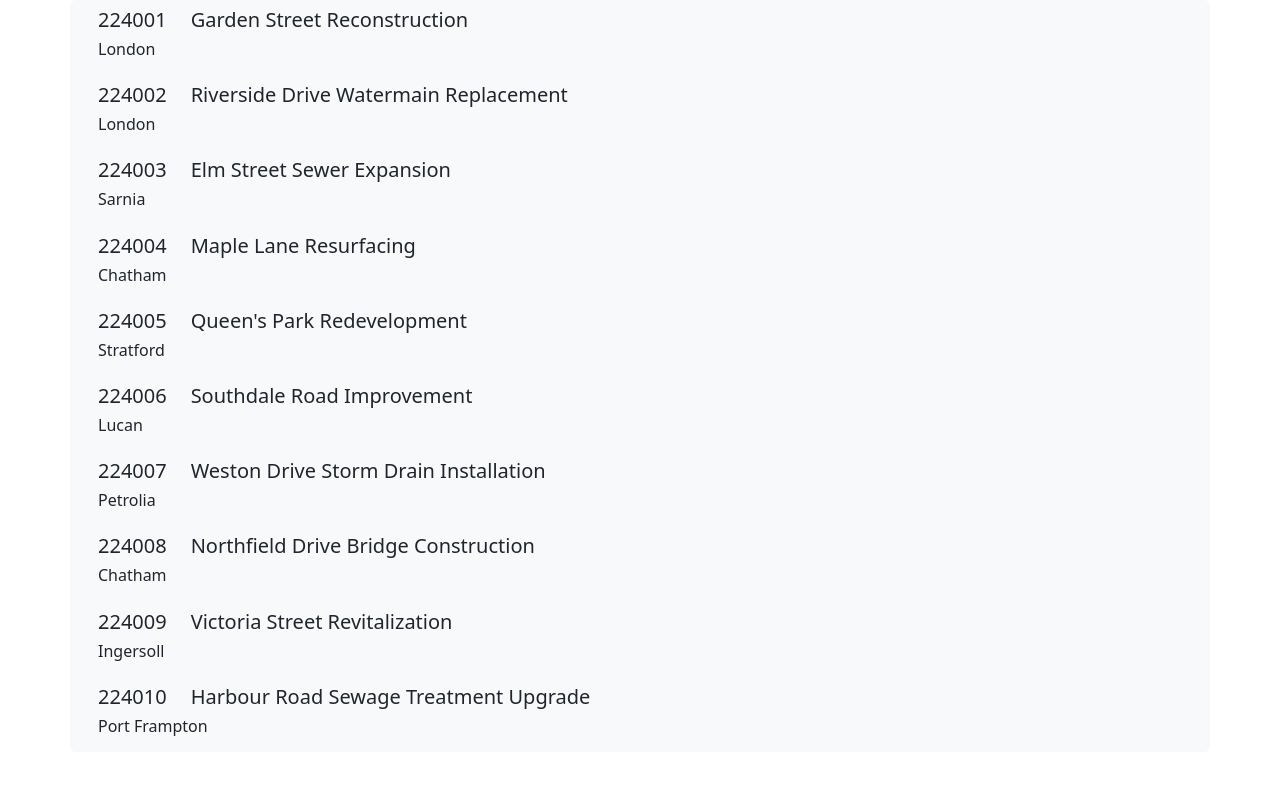
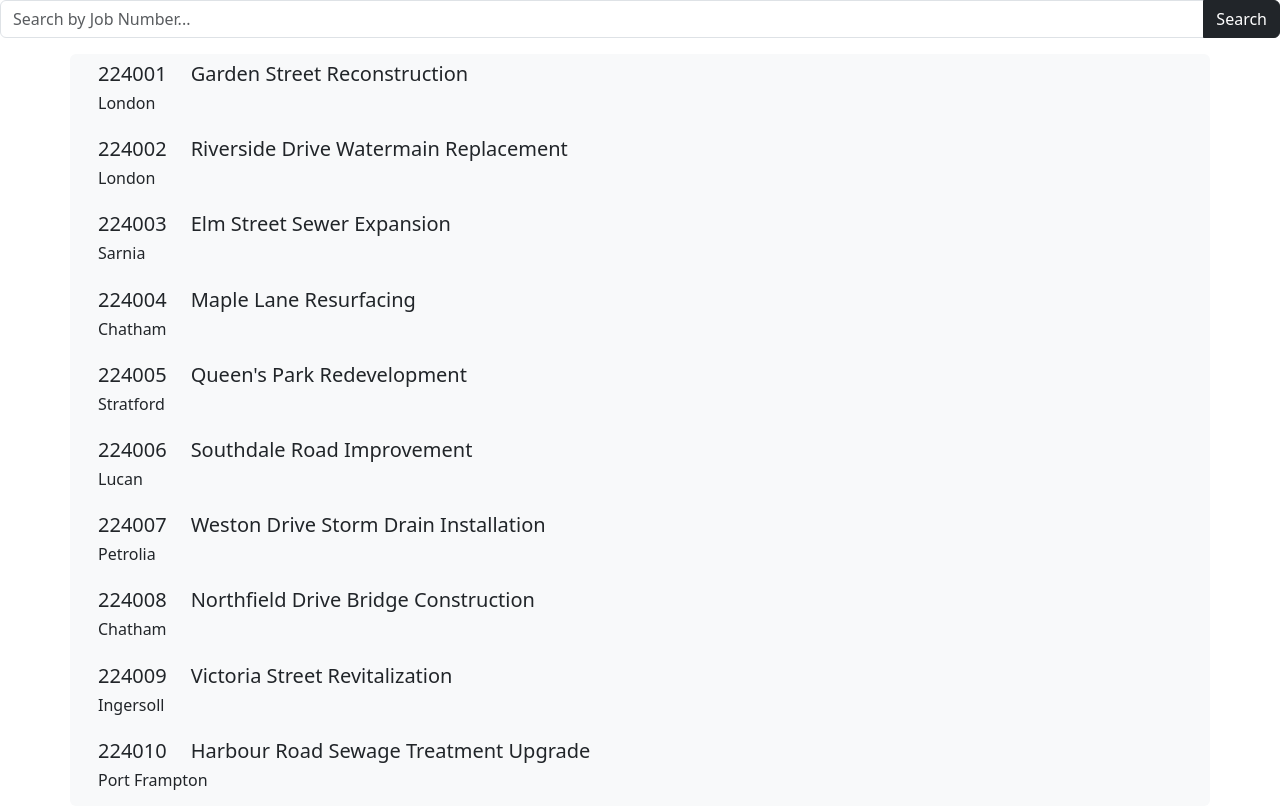
Before and after one commit to subtlemocha00/inspection-book, a React (Vite) app: page / in a window 1280 px wide. Built offline with nearby package versions, Linux system fonts and the light colour scheme.

Commit message:
added the start of a search bar

```diff
--- a/src/App.jsx
+++ b/src/App.jsx
@@ -6,6 +6,7 @@ import Dashboard from "./components/Dashboard/Dashboard";
 import { jobs } from './jobs'
 import List from "./components/Search/List";
 import { loadFromLocalStorage, saveToLocalStorage } from "./utils/storage";
+import Search from "./components/Search/SearchBar";
 
 const userList = [{ username: 'user', password: 'password' }, { username: 'subtlemocha', password: '12345' }, { username: '', password: '' }]
 
@@ -90,11 +91,12 @@ const App = () => {
 
 	const removeFromList = (id) => {
 		if (showJobList) setJobList(prevJobList => prevJobList.filter(item => item.id !== id));
-		// if (currentListType === 'items') setItemList(prevChecklist => prevChecklist.filter(item => item.id !== id));
-		// if (currentListType === 'appointments') setAppointmentList(prevChecklist => prevChecklist.filter(item => item.id !== id));
-		// if (currentListType === 'cardList') setCardList(prevChecklist => prevChecklist.filter(item => item.id !== id));
+	}
 
-	}
+	const handleSearchResult = (result) => {
+		console.log('Search Result:', result);
+		// Perform additional logic with the search result (e.g., display details)
+	};
 
 	return (
 		<>
@@ -104,10 +106,11 @@ const App = () => {
 			}
 			{!isMember && !isLoggedIn &&
 				<SignUp handleSignUp={handleSignUp} setIsMember={setIsMember} error={error} success={success} />
-			} */}
+			}
 			{isMember && isLoggedIn &&
 				<Dashboard user={currentUser} />
-			}
+			} */}
+			<Search data={jobList} onSearchResult={handleSearchResult} />
 			{showJobList &&
 				<List items={jobList} setItemList={setJobList} removeItem={removeFromList} />
 			}
--- /dev/null
+++ b/src/components/Search/SearchBar.jsx
@@ -0,0 +1,40 @@
+import { useState } from "react";
+
+const SearchBar = ({ data, onSearchResult }) => {
+    const [searchInput, setSearchInput] = useState('');
+
+    const handleSearch = () => {
+        // Perform the search using the id property
+        const result = data.find(item => item.number === searchInput.trim());
+        if (result) {
+            onSearchResult(result);
+        } else {
+            console.log('No item found with the provided ID.');
+        }
+    };
+
+    const handleInputChange = (e) => {
+        setSearchInput(e.target.value);
+    };
+
+    return (
+        <div className="input-group mb-3">
+            <input
+                type="text"
+                className="form-control"
+                placeholder="Search by Job Number..."
+                value={searchInput}
+                onChange={handleInputChange}
+            />
+            <button
+                className="btn btn-dark w-auto"
+                type="button"
+                onClick={handleSearch}
+            >
+                Search
+            </button>
+        </div>
+    );
+};
+
+export default SearchBar;
```
Also changed, not shown: src/components/Search/Search.js (deleted).
